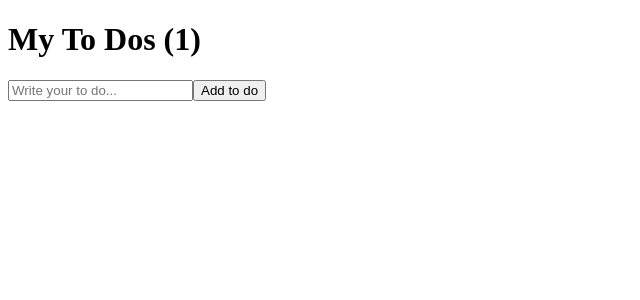
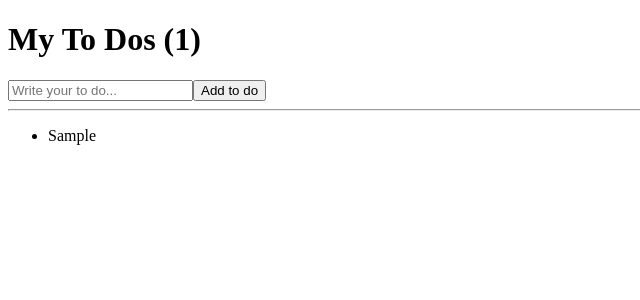
Before and after one commit to bellship24/lecture-nomadcoder-reactJS-movie-web, a React (Create React App) app in the folder react-for-beginners/: page / in a window 1280 px wide. Both pictures are taken after typing "Sample" into the empty fields and a click on the button "Add to do". Shown: the top 300 px of the page, without its empty margins (0-640 px from the left). Built offline with nearby package versions, Linux system fonts and the light colour scheme.

Commit message:
7.1 To do list part two

```diff
--- a/react-for-beginners/src/App.js
+++ b/react-for-beginners/src/App.js
@@ -25,6 +25,12 @@ function App() {
         />
         <button>Add to do</button>
       </form>
+      <hr />
+        <ul>
+          {toDos.map((item, index) => (
+            <li key={index}>{item}</li>
+          ))}
+        </ul>
     </div>
   );
 }
```
